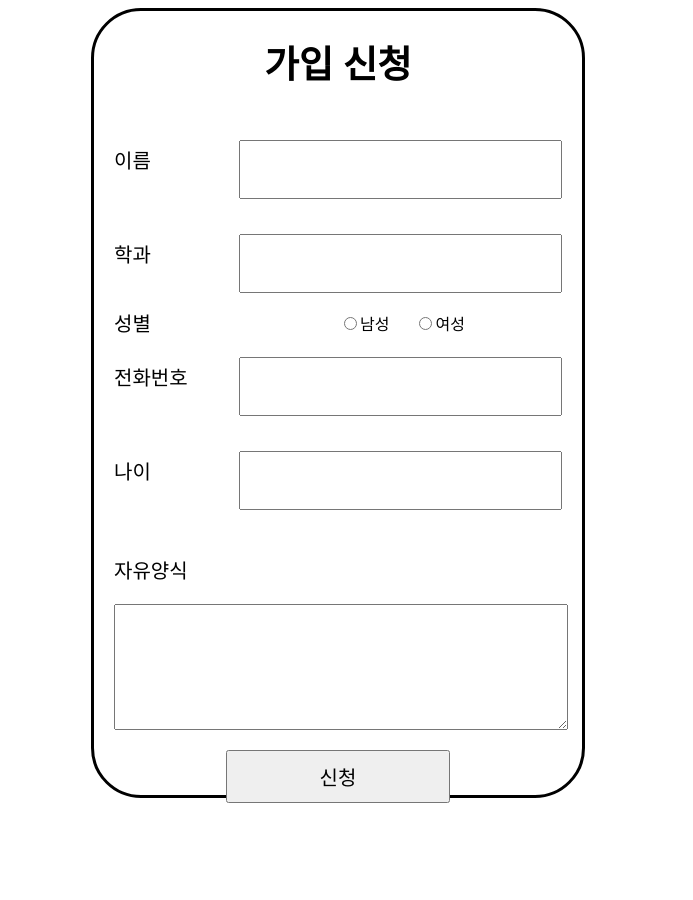
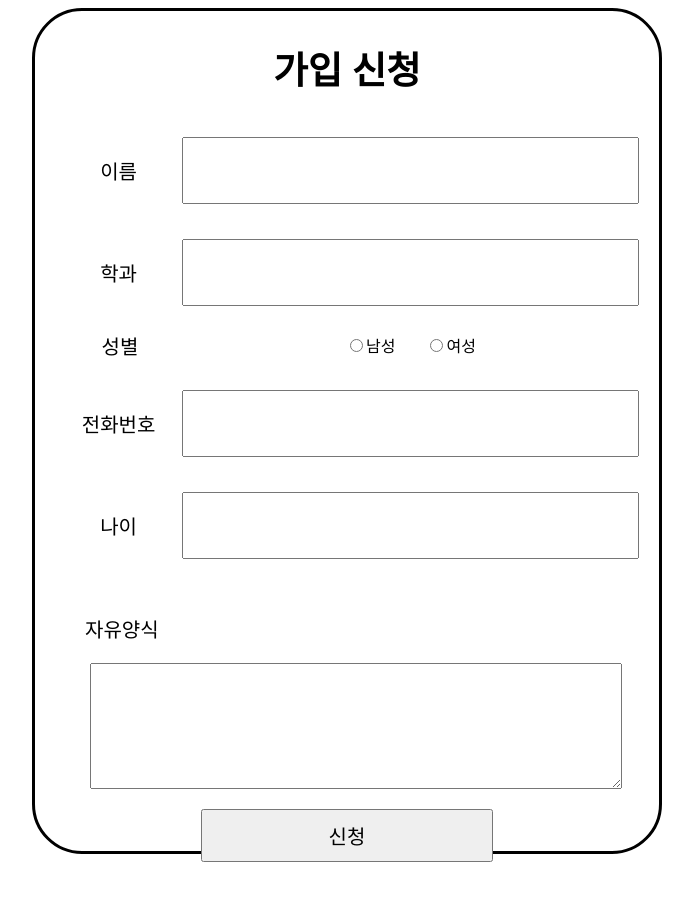
Before and after one commit to modern-agile-team/dongurami-front, a Next.js app: page /clubRegister in a window 1280 px wide. Shown: the whole page, without its empty margins (293-986 px from the left). Before the commit the page ends 803 px from the top, so only its background shows below. Built offline with nearby package versions, Linux system fonts and the light colour scheme.

Commit message:
Refactor(bumsoo/clubregister): 파일 명 변경 및  불필요한 코드 삭제

```diff
--- a/package.json
+++ b/package.json
@@ -11,7 +11,7 @@
   "dependencies": {
     "@zeit/next-sass": "^1.0.1",
     "next": "11.0.1",
-    "node-sass": "^4.14.0",
+    "node-sass": "4.14.1",
     "react": "17.0.2",
     "react-dom": "17.0.2",
     "react-icons": "^4.2.0",
--- a/src/components/ClubRegister/ClubRegister.js
+++ b/src/components/ClubRegister/ClubRegister.js
@@ -1,43 +1,12 @@
-import React from "react";
-import style from './ClubRegister.module.css';
-
+import style from './ClubRegister.module.css'
+import ClubRegisterForm from './ClubRegisterForm';
 
 const ClubRegister = () => {
-    return (
-        <div className="register">
-            <div className={style.title}><h2>가입 신청</h2></div>
-            <form className={style.userRegister}>
-                <div className={style.inputfield}>
-                    <label>이름</label>
-                    <input type="text" />
-                </div>
-                <div className={style.inputfield}>
-                    <label>학과</label>
-                    <input type="text" />
-                </div>
-                <div className={style.sex}>
-                      <label>성별</label>
-                      <span><input type="radio" />남성</span>
-                      <span><input type="radio" />여성</span>
-                </div>
-                <div className={style.inputfield}>
-                    <label>전화번호</label>
-                    <input type="text" />
-                </div>
-                <div className={style.inputfield}>
-                    <label>나이</label>
-                    <input type="text" />
-                </div>
-                <div className={style.free}>
-                    <label>자유양식</label>
-                    <textarea />
-                </div>
-           </form>
-           <div className={style.btn}>
-               <button>신청</button>
-           </div>
-        </div>
-    )
+  return (
+      <div className={style.container}>
+          <ClubRegisterForm />
+      </div>
+   )
 }
 
 export default ClubRegister;
--- a/src/components/ClubRegister/ClubRegister.module.css
+++ b/src/components/ClubRegister/ClubRegister.module.css
@@ -1,80 +1,13 @@
-.title {
-    font-size: 25px;
-    font-weight: 500;
-    text-align: center;
-}
-.userRegister {
-    width: 100%;
+.container {
+    width: 73vh;
+    height: 100vh;
+    margin: 0  auto;
+    border: solid;
+    background: #fff;
+    padding: 20px;
+    border-radius: 50px;
     display: flex;
     flex-direction: column;
     justify-content: center;
-}
-
-.userRegister .inputfield {
-    margin-bottom: 15px;
-    height: 100%;
-    width: 100%;
-    display: flex;
-    flex-direction: row;
-    justify-content: center;
-    align-items: center;
-}
-
-.userRegister .inputfield label {
-    width: 200px;
-    font-size: 20px;
-}
-
-.userRegister .inputfield input {
-    padding: 20px;
-    width: 100%;
-    margin-top: 20px;
-}
-
-
-.userRegister .free {
-    display: flex;
-    flex-direction: column;
-    margin-top: 30px;
 
 }
-
-.userRegister .free label {
-    width: 200px;
-    font-size: 20px;
-}
-
-.userRegister .free textarea {
-    width: 100%;
-    height: 15vh;
-    margin-top: 20px;
-}
-
-.userRegister .sex {
-    height: 100%;
-    width: 100%;
-    display: flex;
-    align-items: center;
-
-}
-
-.userRegister .sex label {
-    width: 200px;
-    font-size: 20px;
-}
-
-.userRegister .sex input {
-   margin-left: 30px;
-}
-
-
-.btn {
-    text-align: center;
-    margin-top: 20px;
-}
-
-.btn button {
-    width: 50%;
-    padding: 10px;
-    font-size: 20px;
-}
--- /dev/null
+++ b/src/components/ClubRegister/ClubRegisterForm.js
@@ -0,0 +1,43 @@
+import React from "react";
+import style from './ClubRegisterForm.module.css';
+
+
+const ClubRegisterForm = () => {
+    return (
+        <div className={style.register}>
+            <div className={style.title}><h2>가입 신청</h2></div>
+            <form className={style.userRegister}>
+                <div className={style.inputfield}>
+                    <label>이름</label>
+                    <input type="text" />
+                </div>
+                <div className={style.inputfield}>
+                    <label >학과</label>
+                    <input type="text" />
+                </div>
+                <div className={style.sex}>
+                      <label>성별</label>
+                      <span><input type="radio" name="sex_info" value="남성"/>남성</span>
+                      <span><input type="radio" name="sex_info" value="여성" />여성</span>
+                </div>
+                <div className={style.inputfield}>
+                    <label>전화번호</label>
+                    <input type="text" />
+                </div>
+                <div className={style.inputfield}>
+                    <label>나이</label>
+                    <input type="text" />
+                </div>
+                <div className={style.free}>
+                    <label>자유양식</label>
+                    <textarea />
+                </div>
+           </form>
+           <div className={style.btn}>
+               <button>신청</button>
+           </div>
+        </div>
+    )
+}
+
+export default ClubRegisterForm;
--- /dev/null
+++ b/src/components/ClubRegister/ClubRegisterForm.module.css
@@ -0,0 +1,96 @@
+.title {
+    font-size: 25px;
+    font-weight: 500;
+    text-align: center;
+    margin-top: 80px;
+}
+.userRegister {
+    width: 100%;
+    display: flex;
+    flex-direction: column;
+    justify-content: center;
+}
+
+.userRegister .inputfield {
+    margin-bottom: 15px;
+    height: 100%;
+    width: 100%;
+    display: flex;
+    flex-direction: row;
+    justify-content: center;
+    align-items: center;
+}
+
+.userRegister .inputfield label {
+    width: 180px;
+    font-size: 20px;
+    display: flex;
+    justify-content: center;
+}
+
+.userRegister .inputfield input {
+    position: relative;
+    bottom: 10px;
+    padding: 20px;
+    width: 100%;
+    margin-top: 20px;
+    font-size: 20px;
+}
+
+
+.userRegister .free {
+    display: flex;
+    flex-direction: column;
+    margin-top: 30px;
+    margin-bottom: 20px;
+
+}
+
+.userRegister .free label {
+    width: 200px;
+    font-size: 20px;
+    margin-left: 30px;
+}
+
+.userRegister .free textarea {
+    width: 90%;
+    height: 15vh;
+    margin-top: 20px;
+    margin-left: 35px;
+}
+
+.userRegister .sex {
+    height: 100%;
+    width: 100%;
+    display: flex;
+    align-items: center;
+    margin-bottom: 20px;
+
+}
+
+.userRegister .sex label {
+    width: 130px;
+    text-align: center;
+    font-size: 20px;
+    margin-right: 130px;
+
+}
+
+
+
+.userRegister .sex  span {
+    position: relative;
+    margin-left: 30px;
+
+ }
+
+.btn {
+    text-align: center;
+    margin-bottom: 40px;
+}
+
+.btn button {
+    width: 50%;
+    padding: 10px;
+    font-size: 20px;
+}
--- a/src/components/ClubRegister/Container.js
+++ /dev/null
@@ -1,13 +0,0 @@
-import React from 'react';
-import style from './Container.module.css'
-import ClubRegister from './ClubRegister';
-
-const Container = () => {
-  return (
-      <div className={style.container}>
-          <ClubRegister />
-      </div>
-   )
-}
-
-export default Container;
--- a/src/components/ClubRegister/Container.module.css
+++ /dev/null
@@ -1,14 +0,0 @@
-.container {
-    position: absolute;
-    left: 30%;
-    width: 35%;
-    height: 93%;
-    border: solid;
-    background: #fff;
-    padding: 20px;
-    border-radius: 50px;
-    display: flex;
-    flex-direction: column;
-    justify-content: center;
-
-}
--- a/src/pages/_app.js
+++ b/src/pages/_app.js
@@ -1,5 +1,3 @@
-import Container from "../components/ClubRegister/Container"
-
 function MyApp({ Component, pageProps }) {
   return <Component {...pageProps} />;
 }
--- a/src/pages/clubRegister.js
+++ b/src/pages/clubRegister.js
@@ -1,8 +1,7 @@
-import ClubRegister from "../components/ClubRegister/ClubRegister";
-import Container from "../components/ClubRegister/Container"
+import ClubRegister from "../components/ClubRegister/ClubRegister"
 const clubRegister = () => {
   return (
-      <Container />
+      <ClubRegister />
   )
 }
 
```
Also changed, not shown: 1 other file (tests, documents, lock files or other folders).
